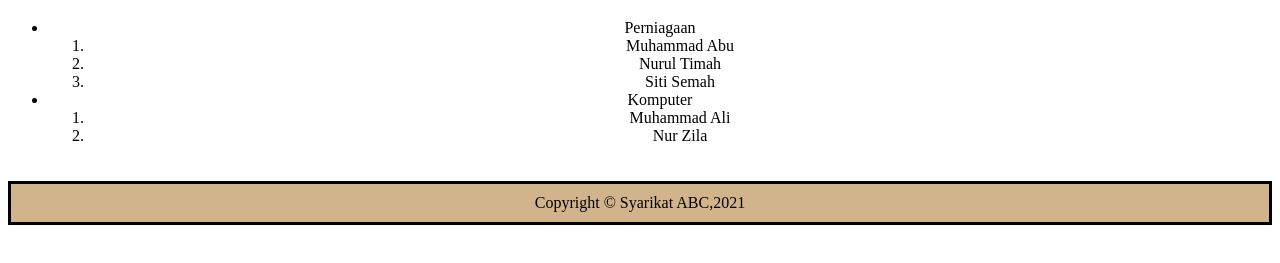
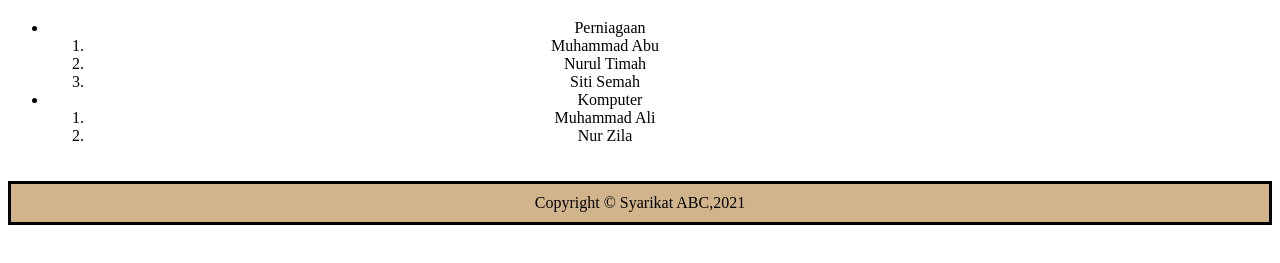
Before and after one commit to deanaamirra/LATIH_TUBI_1, a plain HTML site: page list.html in a window 1280 px wide. Shown: the part 235-498 px from the top of the page. Drawn offline with Linux system fonts and the light colour scheme.

Commit message:
Update list.html

```diff
--- a/list.html
+++ b/list.html
@@ -62,10 +62,10 @@
       text-align: center;
       }
       .kandungan ul {
-      text-align: center;
+      padding-right: 50px;
       }
       .kandungan li {
-      text-align: center;
+      padding-right: 50px;
       }
       .kaki {
       border: solid;
```
